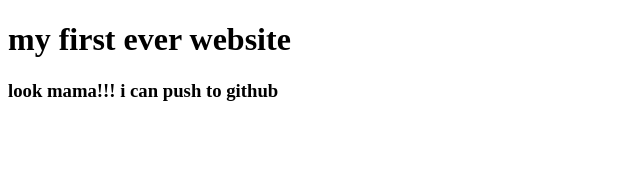
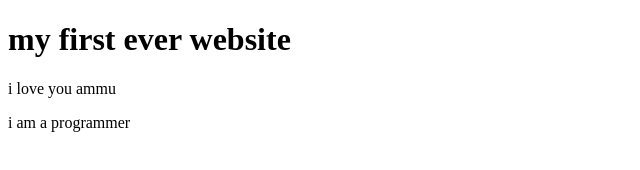
Before and after one commit to shantodeveloperhero/my-web-development, a plain HTML site: page index.html in a window 1280 px wide. Shown: the whole page, without its empty margins (0-640 px from the left). Drawn offline with Linux system fonts and the light colour scheme.

Commit message:
name added

```diff
--- a/index.html
+++ b/index.html
@@ -7,6 +7,7 @@
 </head>
 <body>
     <h1>my first ever website</h1>
-    <h3>look mama!!! i can push to github</h3>
+    <p>i love you ammu</p>
+    <p>i am a programmer</p>
 </body>
 </html>
```
